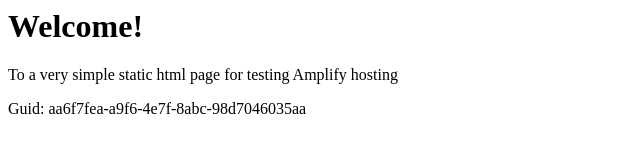
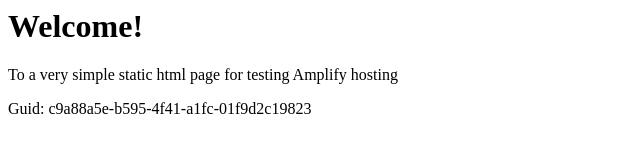
Before and after one commit to aws-aemilia-pdx/Github-PR-Commit-Integration-Test-DoNotTouch-GitHubWebhookPushCanaryTest-v1-gamma-us-west-2, a website: page src/index.html in a window 1280 px wide. Shown: the full height of the page, 0-640 px from the left. Drawn offline with Linux system fonts and the light colour scheme.

Commit message:
commit from integ tests

```diff
--- a/src/index.html
+++ b/src/index.html
@@ -12,6 +12,6 @@
 <body>
     <h1>Welcome!</h1>
     <p>To a very simple static html page for testing Amplify hosting</p>
-    <p>Guid: aa6f7fea-a9f6-4e7f-8abc-98d7046035aa</p></body>
+    <p>Guid: c9a88a5e-b595-4f41-a1fc-01f9d2c19823</p></body>
 
 </html>
```
